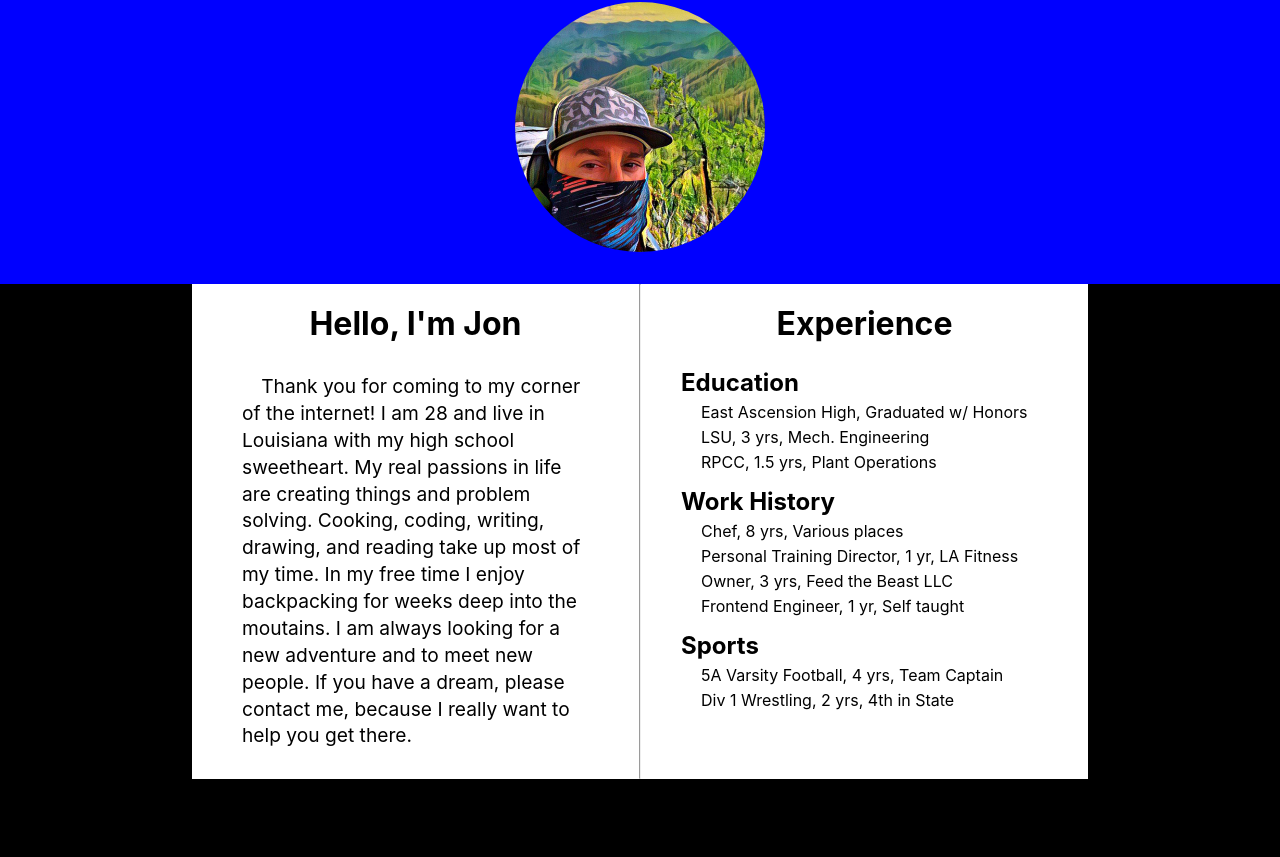
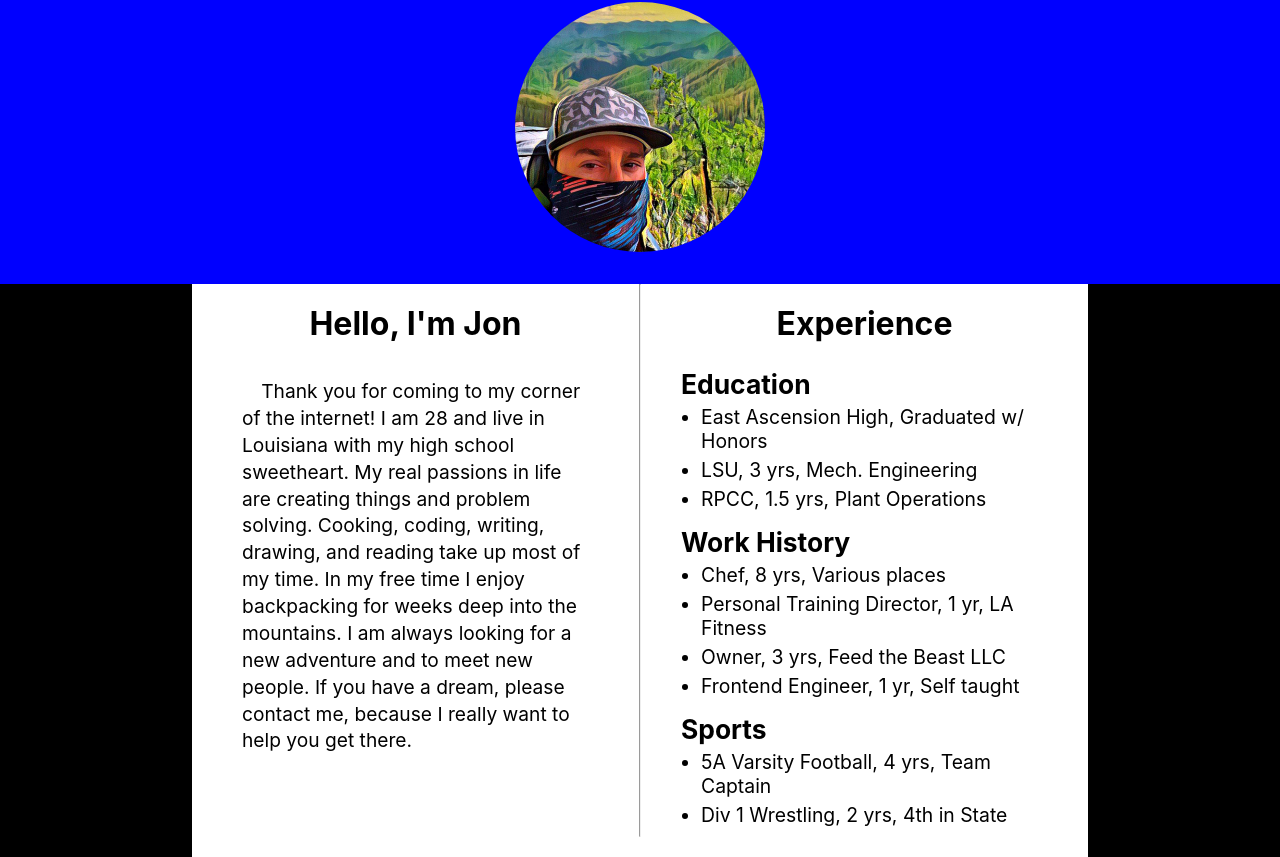
Before and after one commit to jonkarrer/svelte_portfolio, a Svelte app: page / in a window 1280 px wide. Shown: the part 3089-3946 px from the top of the page. Before the commit the page ends 3868 px from the top, so only its background shows below. Built offline with nearby package versions, Linux system fonts and the light colour scheme.

Commit message:
version 1 is complete

```diff
--- a/src/About.svelte
+++ b/src/About.svelte
@@ -14,7 +14,7 @@
         I am 28 and live in Louisiana with my high school sweetheart.
         My real passions in life are creating things and problem solving.
         Cooking, coding, writing, drawing, and reading take up most of my time.
-        In my free time I enjoy backpacking for weeks deep into the moutains.
+        In my free time I enjoy backpacking for weeks deep into the mountains.
         I am always looking for a new adventure and to meet new people.
         If you have a dream, please contact me, because I really want to help you get there.
       </p>
@@ -24,7 +24,7 @@
       <h1>Experience</h1>
       <ul class="timeline">
         <li>
-          <ul>
+          <ul class="dot-list">
             <h2>Education</h2>
             <li>East Ascension High, Graduated w/ Honors</li>
             <li>LSU, 3 yrs, Mech. Engineering</li>
@@ -32,7 +32,7 @@
           </ul>
         </li>
         <li>
-          <ul>
+          <ul class="dot-list">
             <h2>Work History</h2>
             <li>Chef, 8 yrs, Various places</li>
             <li>Personal Training Director, 1 yr, LA Fitness</li>
@@ -41,7 +41,7 @@
           </ul>
         </li>
         <li>
-          <ul>
+          <ul class="dot-list">
             <h2>Sports</h2>
             <li>5A Varsity Football, 4 yrs, Team Captain</li>
             <li>Div 1 Wrestling, 2 yrs, 4th in State</li>
@@ -79,6 +79,7 @@
     width: 70%;
     background: white;
     margin: auto;
+    padding-bottom: 20px;
   }
   h1 {
     text-align: center;
@@ -86,7 +87,7 @@
     font-size: 2em;
   }
   p {
-    margin: 30px 50px;
+    margin: 35px 50px;
     text-indent: 1em;
     line-height: 1.4;
     font-size: 1.2em;
@@ -97,6 +98,10 @@
   }
   li {
     margin: 5px 20px;
+    font-size: 1.1em;
+  }
+  .dot-list {
+    list-style: outside;
   }
   .timeline {
     display: grid;
```
